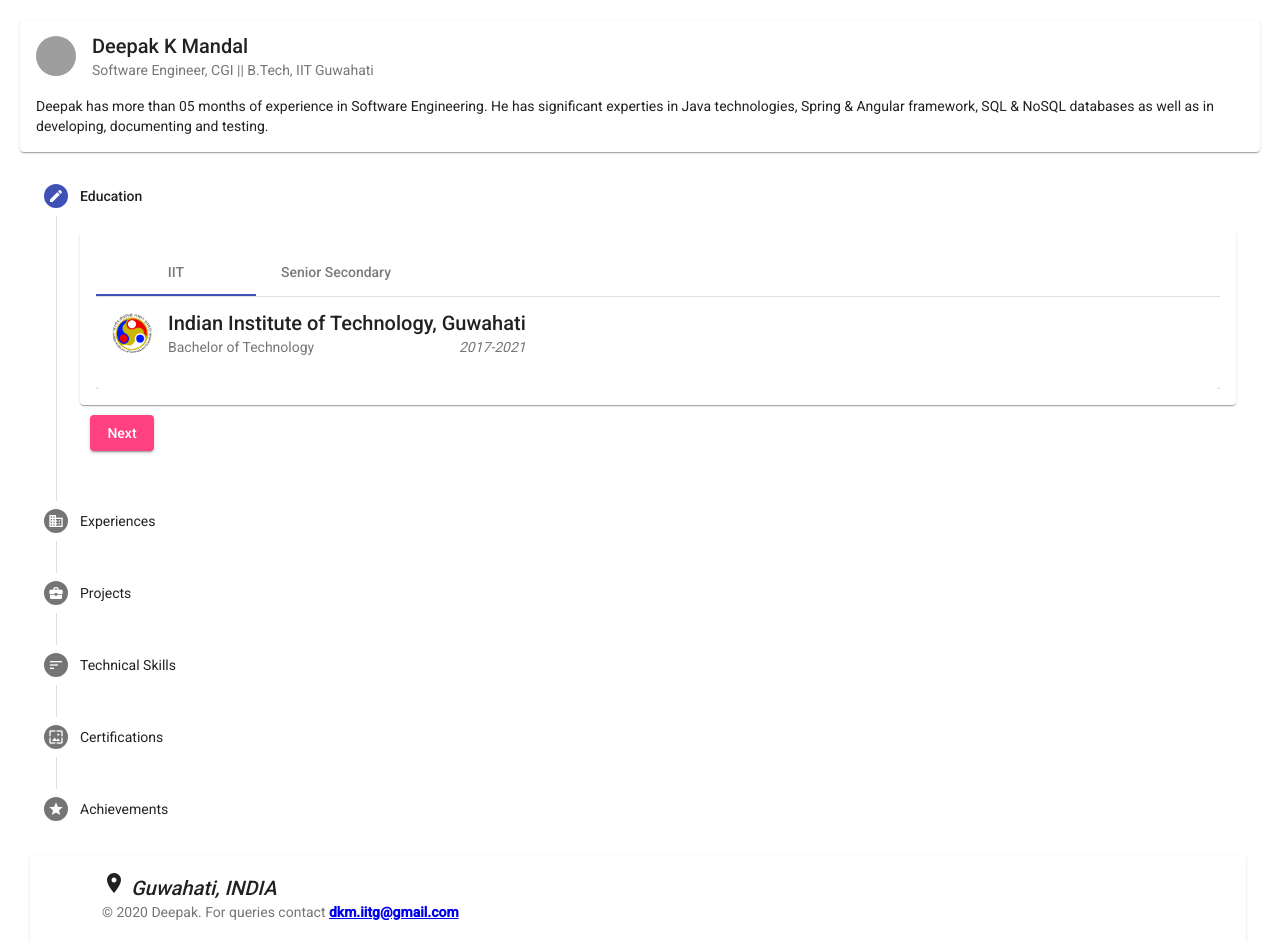
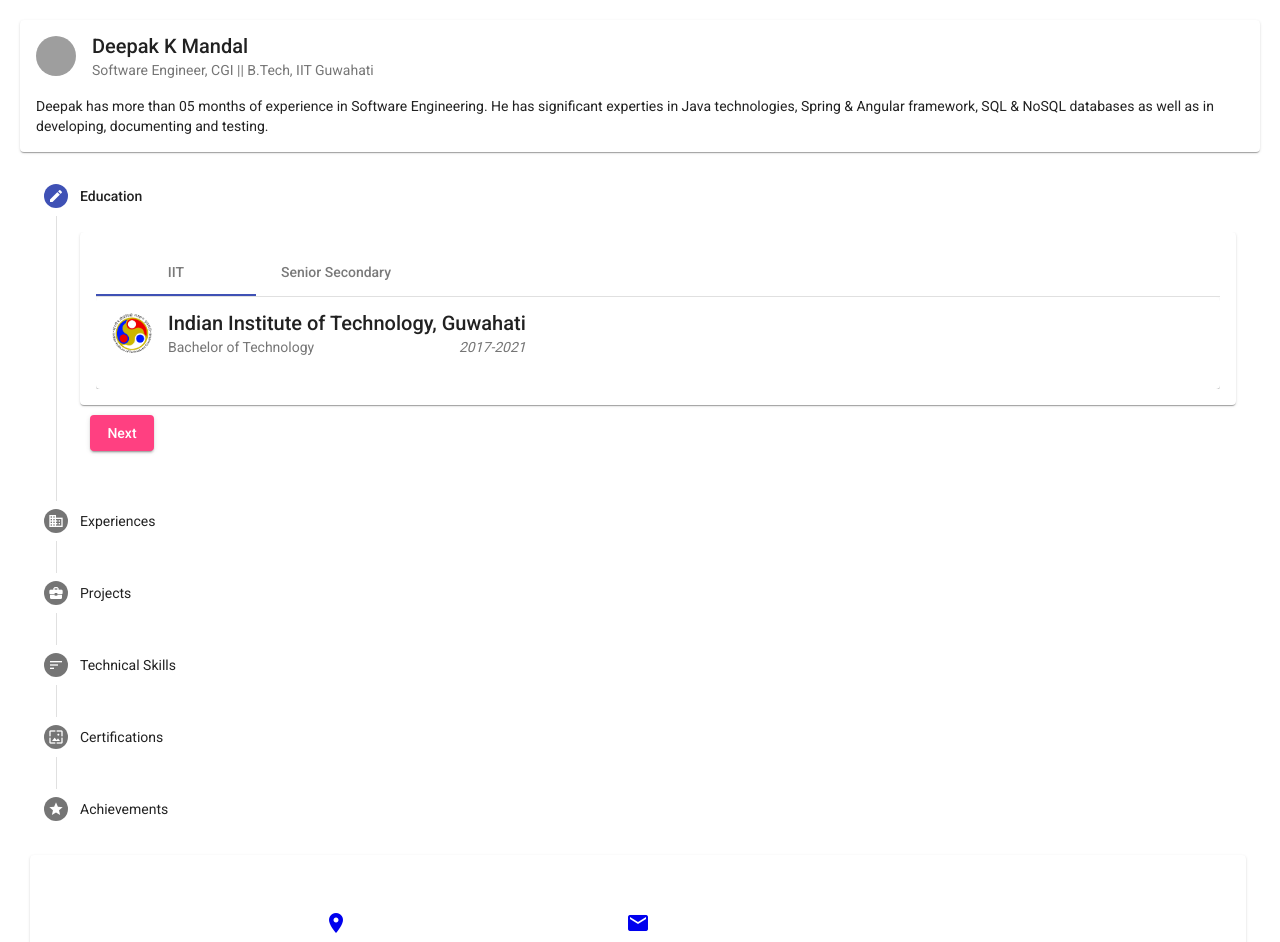
Before and after one commit to deepak-mandal/deepak-mandal.github.io, an Angular app: page / in a window 1280 px wide. Shown: the top 942 px of the page. Built offline with nearby package versions, Linux system fonts and the light colour scheme; grey boxes are pictures that could not be loaded.

Commit message:
profile updated

```diff
--- a/src/app/footer/footer.component.html
+++ b/src/app/footer/footer.component.html
@@ -1,17 +1,31 @@
 <div class="footer">
 
   <mat-card>
-    <mat-card-header>
       <div mat-card-avatar class="example-header-image"></div>
-      <mat-card-title><i>
-        <mat-icon> place </mat-icon>
-          Guwahati, INDIA
-        </i></mat-card-title>
-      <mat-card-subtitle>&copy; 2020 Deepak. For queries contact <a
-          href="mailto:dkmiitg@gmail.com"><b>dkm.iitg@gmail.com</b></a>
-      </mat-card-subtitle>
+        <div style="display: flex; justify-content: space-evenly;" >
+        <div>
+          <a href="https://goo.gl/maps/GebWoMq6Q7fBhKFc9"><mat-icon> place </mat-icon></a>
+        </div>
+        <div>
+          <a href="mailto:dkmiitg@gmail.com"><mat-icon> email </mat-icon></a>
 
-    </mat-card-header>
+        </div>
+        <div>
+          <a href="https://github.com/deepak-mandal"><mat-icon> github </mat-icon></a>
+        </div>
+
+      </div>
+      <!-- <mat-card-subtitle> -->
+        <div style="text-align: center ;">
+          <mat-card-subtitle>
+            &copy; 2020 Deepak. For queries contact <a
+            href="mailto:dkmiitg@gmail.com"><b style="color:gray;">dkm.iitg@gmail.com</b></a>
+          </mat-card-subtitle>
+
+        </div>
+
+      <!-- </mat-card-subtitle> -->
+
 
   </mat-card>
 
```
